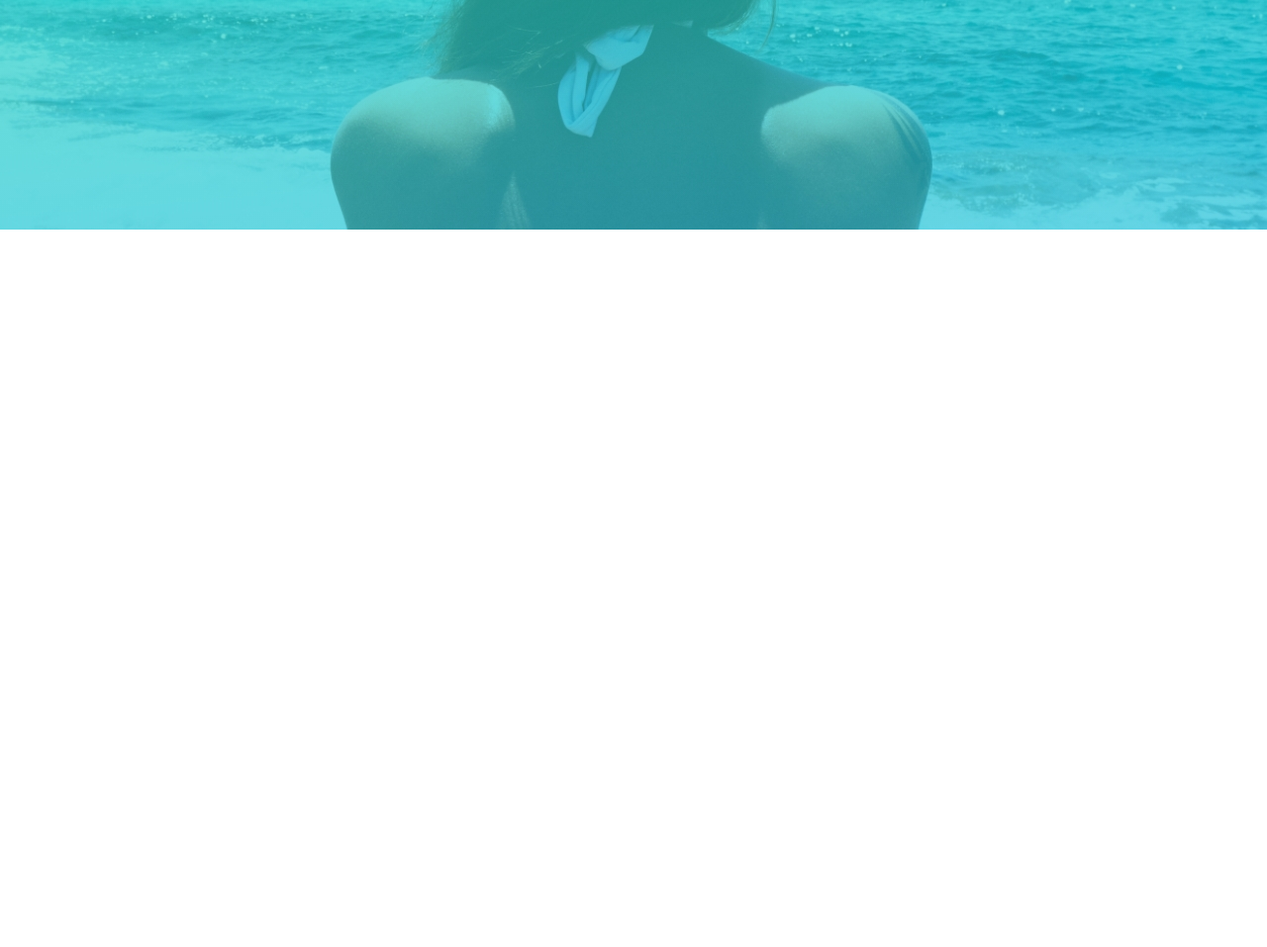
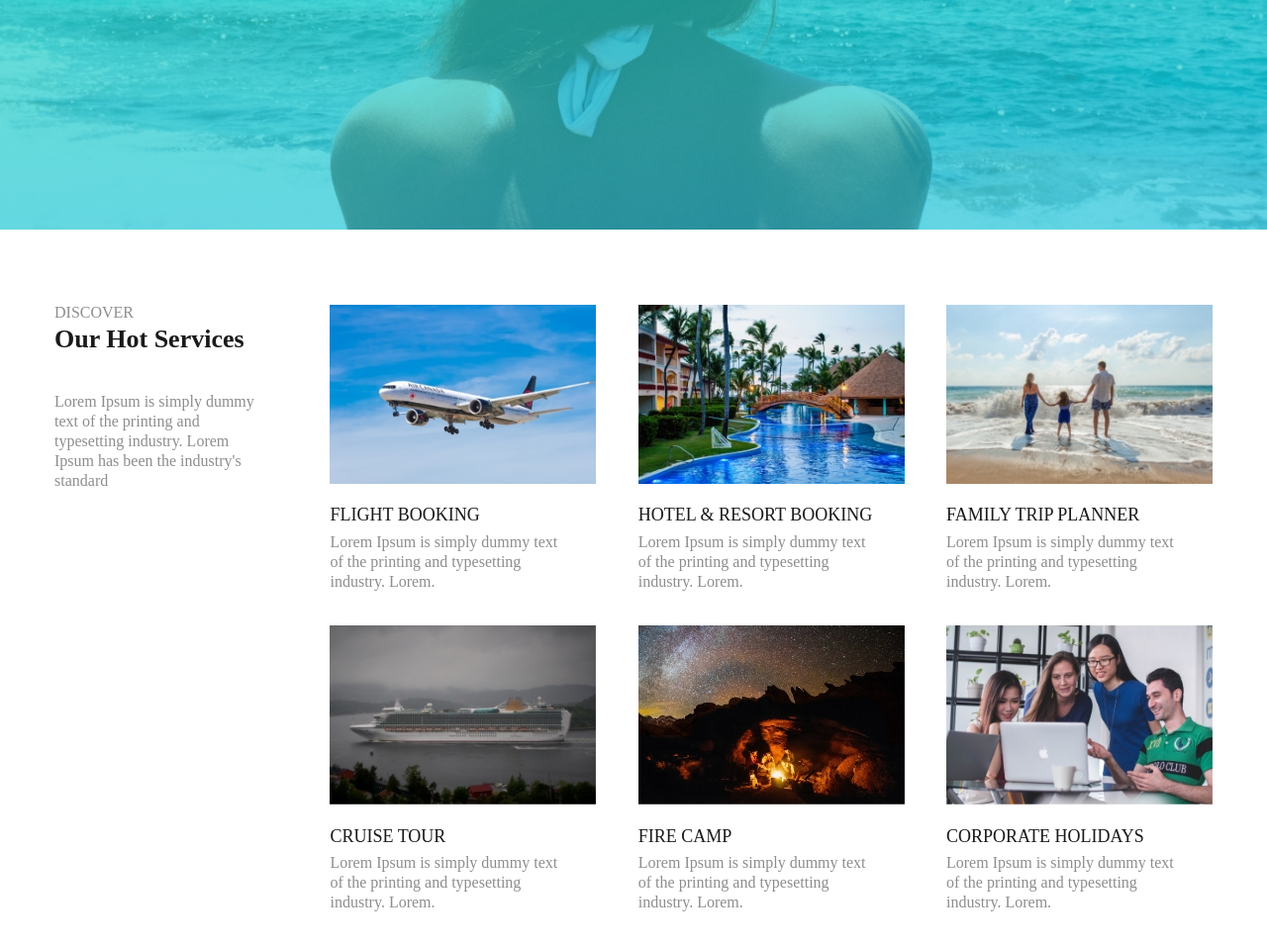
Before and after one commit to Tamar-22/lesson-7-bg-img-flex, a plain HTML site: page index.html in a window 1280 px wide. Shown: the part 499-1456 px from the top of the page at 99% size. Before the commit the page ends 800 px from the top, so only its background shows below. Drawn offline with Linux system fonts and the light colour scheme.

Commit message:
add section 2

```diff
--- a/css/style.css
+++ b/css/style.css
@@ -51,3 +51,59 @@
 	font-size: 18px;
 	color:#FFFFFF;
 }
+/*section2*/
+.section2-cont{
+	max-width: 1170px;
+	width: 100%;
+	margin:  0 auto;
+}
+.section2{
+	display: flex;
+	justify-content: center;
+	margin-top: 75.8px;
+	justify-content: space-between;
+}
+.left-block{
+	width: 220px;
+}
+.left-title1{
+	color: #8D8D8D;
+	font-size: 16px;
+}
+.left-title2{
+	margin-top: 6.2px;
+	margin-bottom: 40.1px;
+	color: #1A1A1B;
+	font-size: 26px;
+	font-weight: bold;
+}
+.left-paragraph1{
+	font-size: 16px;
+	line-height: 20px;
+	color: #8D8D8D;
+}
+.right-block{
+	width: 894px;
+	margin-left: 59.1px;
+	justify-content: space-between;
+	flex-wrap: wrap;
+	display: flex;
+}
+.block-1{
+	width: 268.97px;
+	display: flex;
+	flex-direction: column;
+}
+.title{
+	margin-top: 22.4px;
+	margin-bottom: 8.8px;
+	color: #1A1A1B;
+	font-size: 18px;
+}
+.paragraph{
+	width: 240px;
+	height: 94.22px;
+	font-size: 16px;
+	line-height: 20px;
+	color: #8D8D8D;
+}
--- a/index.html
+++ b/index.html
@@ -30,6 +30,49 @@
 				<h2 class="main-title-1">TRAVEL WITH UNIQUE EXPERIENCE</h2>
 		</div>
 	</section>
+	<section>
+		<div class="section2-cont">
+			<div class="section2">
+				<div class="left-block">
+					<h4 class="left-title1">DISCOVER</h4>
+					<h3 class="left-title2">Our Hot Services</h3>
+					<p class="left-paragraph1">Lorem Ipsum is simply dummy text of the printing and typesetting industry. Lorem Ipsum has been the industry's standard</p>
+				</div>
+			<div class="right-block">
+				<div class="block-1">
+					<img class="image" src="images/flight.jpg" alt="flight">
+					<h3 class="title">FLIGHT BOOKING</h3>
+					<p class="paragraph">Lorem Ipsum is simply dummy text of the printing and typesetting industry. Lorem.</p>
+				</div>
+				<div class="block-1">
+					<img src="images/hotel.jpg" alt="hotel">
+					<h3 class="title">HOTEL & RESORT BOOKING</h3>
+					<p class="paragraph">Lorem Ipsum is simply dummy text of the printing and typesetting industry. Lorem.</p>
+				</div>
+				<div class="block-1">
+					<img src="images/family.jpg" alt="family">
+					<h3 class="title">FAMILY TRIP PLANNER</h3>
+					<p class="paragraph">Lorem Ipsum is simply dummy text of the printing and typesetting industry. Lorem.</p>
+				</div>
+				<div class="block-1">
+					<img src="images/cruise.jpg" alt="cruise">
+					<h3 class="title">CRUISE TOUR</h3>
+					<p class="paragraph">Lorem Ipsum is simply dummy text of the printing and typesetting industry. Lorem.</p>
+				</div>
+				<div class="block-1">
+					<img src="images/camp.jpg" alt="camp">
+					<h3 class="title">FIRE CAMP</h3>
+					<p class="paragraph">Lorem Ipsum is simply dummy text of the printing and typesetting industry. Lorem.</p>
+				</div>
+				<div class="block-1">
+					<img src="images/corporate.jpg" alt="corporate">
+					<h3 class="title">CORPORATE HOLIDAYS</h3>
+					<p class="paragraph">Lorem Ipsum is simply dummy text of the printing and typesetting industry. Lorem.</p>
+				</div>
+			</div>
+		</div>
+	</div>
+	</section>
 
 </body>
 </html>
```
